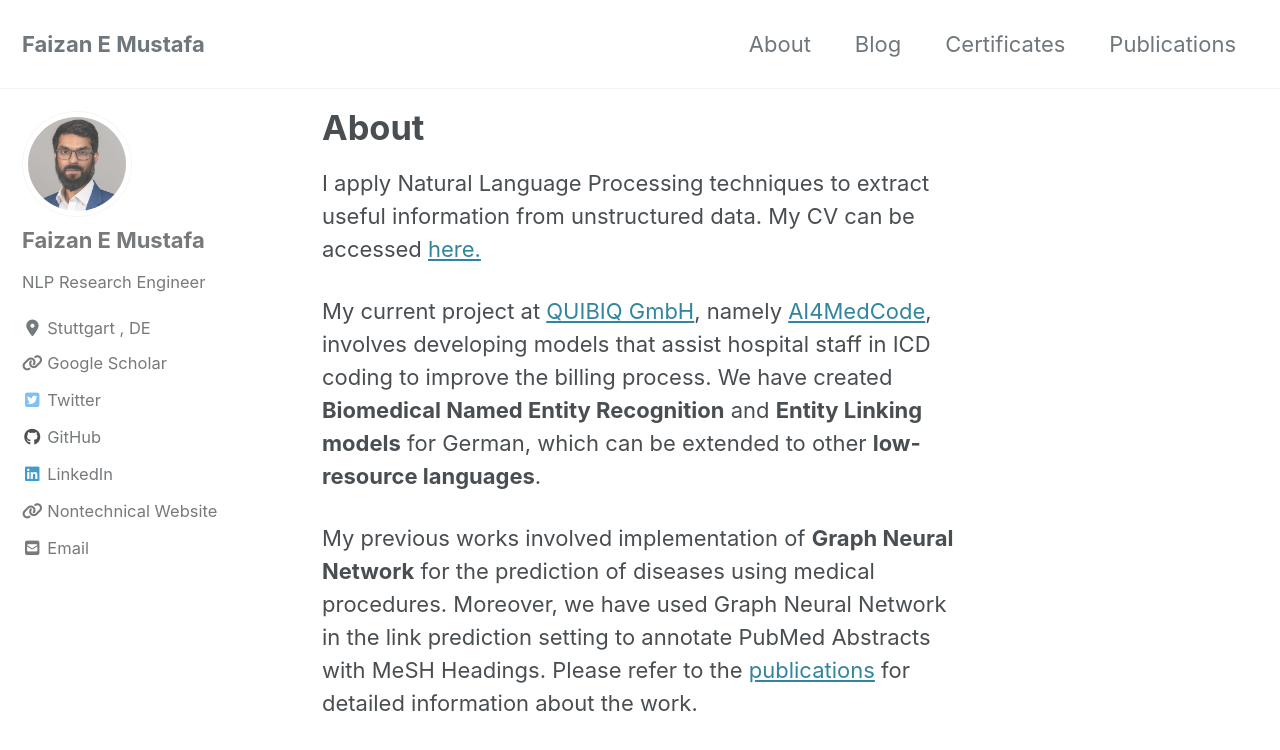
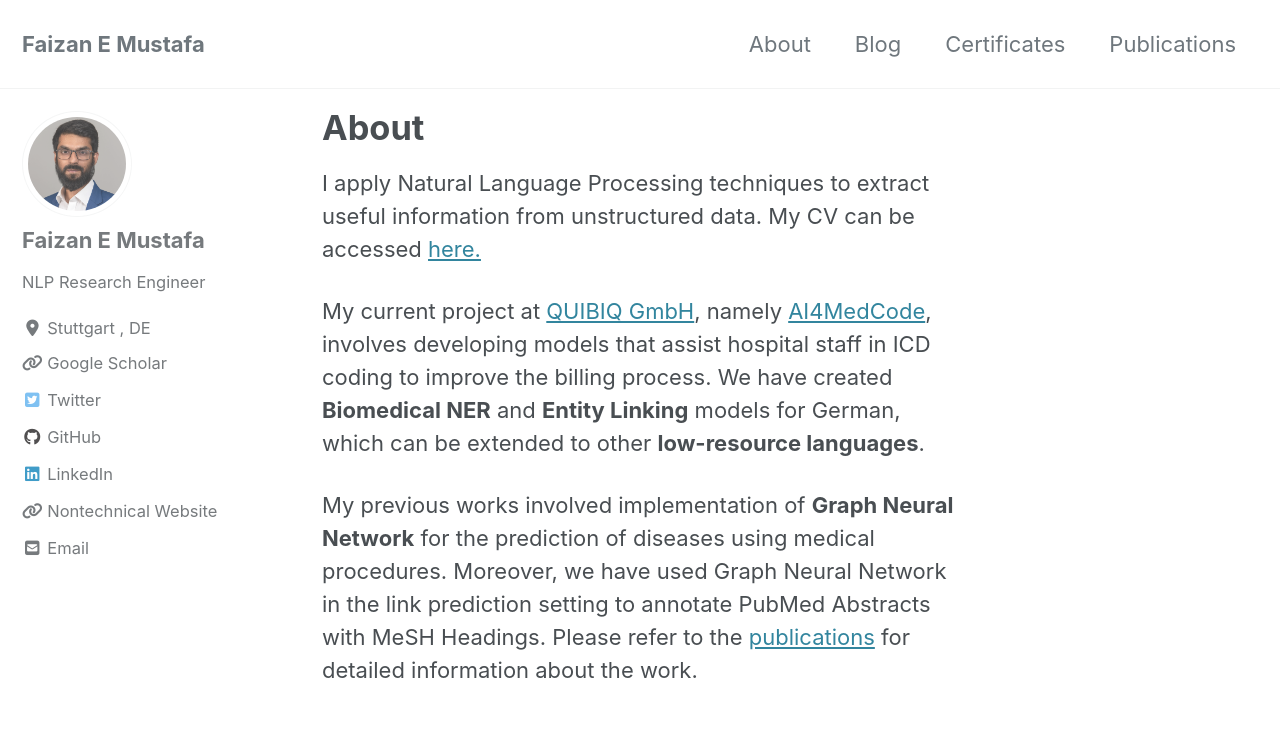
Before and after one commit to Faizan-E-Mustafa/Faizan-E-Mustafa.github.io, a Jekyll site: the page built from _pages/about.md, in a window 1280 px wide and 900 px high. Shown: the top 750 px of the window. Built offline with Jekyll 4.4.1, drawn with Linux system fonts in a browser that asks for light colours; cached includes are drawn as plain includes; nearby versions of some CDN libraries.

Commit message:
* Update about

```diff
--- a/_pages/about.md
+++ b/_pages/about.md
@@ -9,7 +9,7 @@ author_profile: true
 
 I apply Natural Language Processing techniques to extract useful information from unstructured data. My CV can be accessed [here.](https://Faizan-E-Mustafa.github.io/pdfs/CV.pdf)
 
-My current project at [QUIBIQ GmbH](https://www.quibiq.de/), namely [AI4MedCode](https://www.ki.uni-stuttgart.de/departments/ac/research/projects/AI4MedCode/), involves developing models that assist hospital staff in ICD coding to improve the billing process. We have created **Biomedical Named Entity Recognition** and **Entity Linking models** for German, which can be extended to other **low-resource languages**.
+My current project at [QUIBIQ GmbH](https://www.quibiq.de/), namely [AI4MedCode](https://www.ki.uni-stuttgart.de/departments/ac/research/projects/AI4MedCode/), involves developing models that assist hospital staff in ICD coding to improve the billing process. We have created **Biomedical NER** and **Entity Linking** models for German, which can be extended to other **low-resource languages**.
 
 My previous works involved implementation of **Graph Neural Network** for the prediction of diseases using medical procedures. Moreover, we have used Graph Neural Network in the link prediction setting to annotate PubMed Abstracts with MeSH Headings. Please refer to the [publications](https://faizan-e-mustafa.github.io/publications/) for detailed information about the work.
 
```
